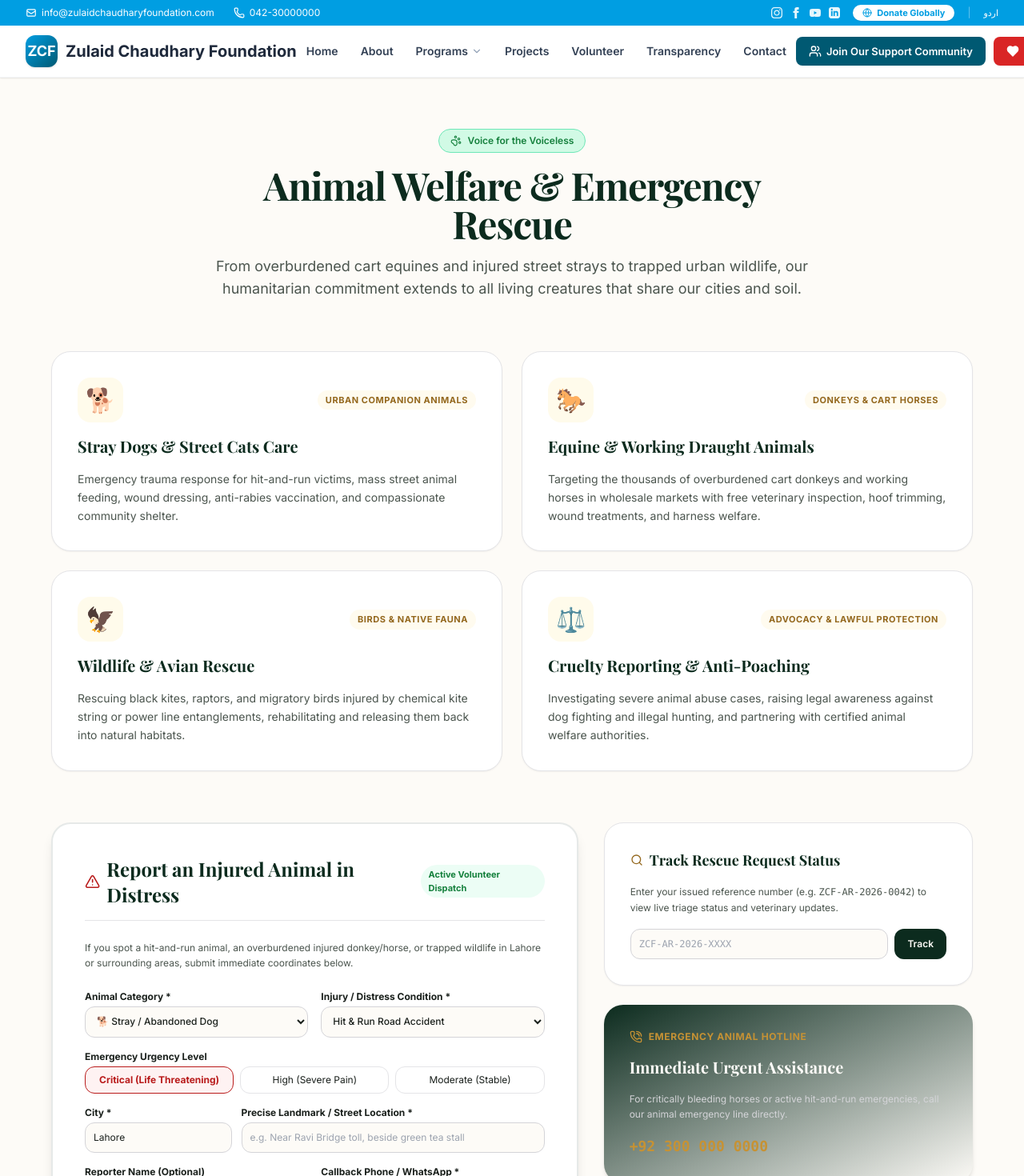
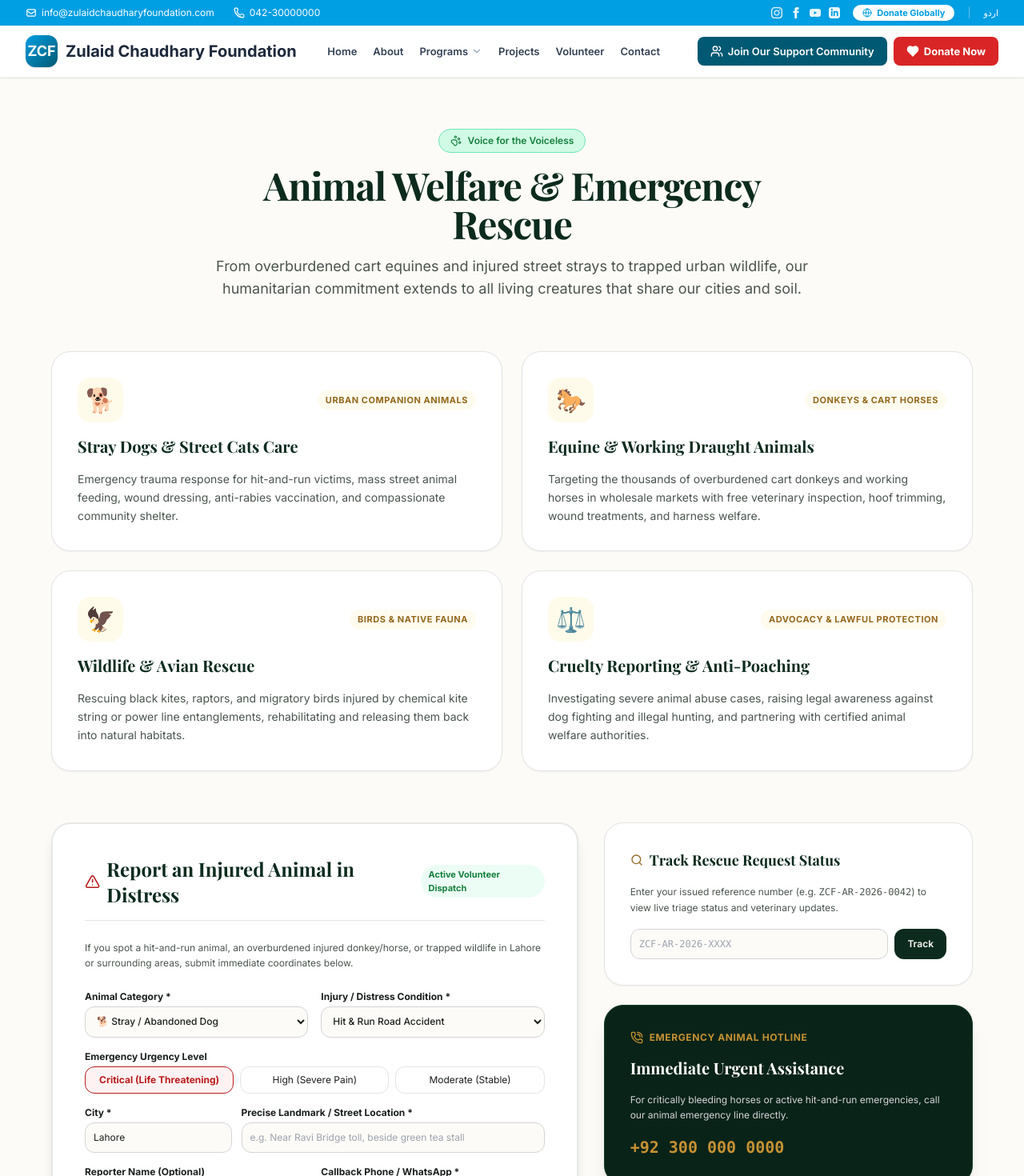
Before and after one commit to M-AmirLatif/zulaidchaudhary, a Next.js app: page /en/our-work/animal-welfare in a window 1280 px wide. Shown: the top 1470 px of the page at 80% size. Built offline with nearby package versions, Linux system fonts and the light colour scheme; a web font is replaced by a local one.

Commit message:
fix(ui): resolve header right-edge button cut off, remove instant relief matrix pill, fix textarea resize grip, add primary-950 and fix animal hotline card contrast

```diff
--- a/src/app/[locale]/our-work/animal-welfare/page.tsx
+++ b/src/app/[locale]/our-work/animal-welfare/page.tsx
@@ -428,22 +428,25 @@ export default function AnimalWelfarePage() {
             </div>
 
             {/* Helpline Box */}
-            <div className="bg-gradient-to-br from-primary-900 to-primary-950 text-surface-cream rounded-3xl p-6 sm:p-8 flex flex-col gap-4 shadow-md">
+            <div className="bg-[#0A2318] text-white border border-[#143D2B] rounded-3xl p-6 sm:p-8 flex flex-col gap-4 shadow-xl">
               <div className="flex items-center gap-2 text-accent-gold">
-                <PhoneCall className="w-4 h-4" />
+                <PhoneCall className="w-4 h-4 text-accent-gold" />
                 <span className="text-xs font-bold uppercase tracking-wider">
                   Emergency Animal Hotline
                 </span>
               </div>
-              <h4 className="font-serif font-bold text-xl">
+              <h4 className="font-serif font-bold text-xl text-white">
                 Immediate Urgent Assistance
               </h4>
               <p className="text-xs text-zinc-300 leading-relaxed font-sans">
                 For critically bleeding horses or active hit-and-run emergencies, call our animal emergency line directly.
               </p>
-              <div className="font-mono font-bold text-accent-gold text-lg">
+              <a
+                href="tel:+923000000000"
+                className="font-mono font-bold text-accent-gold hover:text-accent-gold-light text-xl transition-colors inline-block"
+              >
                 +92 300 000 0000
-              </div>
+              </a>
             </div>
           </div>
         </div>
--- a/src/app/globals.css
+++ b/src/app/globals.css
@@ -37,6 +37,10 @@
     line-height: 1.8;
   }
 
+  textarea {
+    resize: none;
+  }
+
   /* Accessibility visible focus states */
   a:focus-visible,
   button:focus-visible,
--- a/src/components/layout/Header.tsx
+++ b/src/components/layout/Header.tsx
@@ -119,10 +119,10 @@ export function Header() {
           </Link>
 
           {/* Desktop Navigation Links */}
-          <div className="hidden lg:flex items-center gap-5 xl:gap-7 text-[13px] xl:text-sm font-semibold text-slate-700">
+          <div className="hidden lg:flex items-center gap-3 xl:gap-5 2xl:gap-6 text-xs xl:text-[13px] font-semibold text-slate-700 shrink min-w-0">
             <Link
               href="/"
-              className={`hover:text-[#009ee2] transition-colors ${
+              className={`hover:text-[#009ee2] transition-colors whitespace-nowrap ${
                 pathname === "/" ? "text-[#009ee2]" : ""
               }`}
             >
@@ -131,7 +131,7 @@ export function Header() {
 
             <Link
               href="/about"
-              className={`hover:text-[#009ee2] transition-colors ${
+              className={`hover:text-[#009ee2] transition-colors whitespace-nowrap ${
                 pathname.includes("/about") ? "text-[#009ee2]" : ""
               }`}
             >
@@ -139,10 +139,10 @@ export function Header() {
             </Link>
 
             {/* Programs Dropdown */}
-            <div className="relative group">
+            <div className="relative group shrink-0">
               <Link
                 href="/our-work"
-                className="hover:text-[#009ee2] transition-colors inline-flex items-center gap-1 py-1"
+                className="hover:text-[#009ee2] transition-colors inline-flex items-center gap-1 py-1 whitespace-nowrap"
               >
                 <span>Programs</span>
                 <ChevronDown className="w-3.5 h-3.5 text-slate-400 group-hover:text-[#009ee2] transition-transform group-hover:rotate-180" />
@@ -165,48 +165,49 @@ export function Header() {
 
             <Link
               href="/projects"
-              className="hover:text-[#009ee2] transition-colors"
+              className="hover:text-[#009ee2] transition-colors whitespace-nowrap"
             >
               Projects
             </Link>
 
             <Link
               href="/get-involved"
-              className="hover:text-[#009ee2] transition-colors"
+              className="hover:text-[#009ee2] transition-colors whitespace-nowrap"
             >
               Volunteer
             </Link>
 
             <Link
               href="/transparency"
-              className="hover:text-[#009ee2] transition-colors"
+              className="hover:text-[#009ee2] transition-colors whitespace-nowrap hidden 2xl:inline-block"
             >
               Transparency
             </Link>
 
             <Link
               href="/contact"
-              className="hover:text-[#009ee2] transition-colors"
+              className="hover:text-[#009ee2] transition-colors whitespace-nowrap"
             >
               Contact
             </Link>
           </div>
 
           {/* Right Action CTAs: Join Our Support Community + Donate Now */}
-          <div className="hidden sm:flex items-center gap-2.5 shrink-0">
+          <div className="hidden sm:flex items-center gap-2 shrink-0 ms-2">
             <Link
               href="/get-involved"
-              className="bg-[#005972] hover:bg-[#00475b] text-white px-3.5 sm:px-4 py-2 sm:py-2.5 rounded-lg text-xs sm:text-[13px] font-semibold flex items-center gap-1.5 transition-all shadow-sm"
+              className="bg-[#005972] hover:bg-[#00475b] text-white px-3 xl:px-4 py-2 sm:py-2.5 rounded-lg text-xs xl:text-[13px] font-semibold flex items-center gap-1.5 transition-all shadow-sm whitespace-nowrap shrink-0"
             >
-              <Users className="w-4 h-4" />
-              <span>Join Our Support Community</span>
+              <Users className="w-3.5 h-3.5 xl:w-4 xl:h-4 shrink-0" />
+              <span className="hidden xl:inline">Join Our Support Community</span>
+              <span className="xl:hidden">Join Community</span>
             </Link>
 
             <Link
               href="/donate"
-              className="bg-[#d92525] hover:bg-[#c81e1e] text-white px-3.5 sm:px-4 py-2 sm:py-2.5 rounded-lg text-xs sm:text-[13px] font-semibold flex items-center gap-1.5 transition-all shadow-sm"
+              className="bg-[#d92525] hover:bg-[#c81e1e] text-white px-3.5 xl:px-4 py-2 sm:py-2.5 rounded-lg text-xs xl:text-[13px] font-bold flex items-center gap-1.5 transition-all shadow-sm whitespace-nowrap shrink-0"
             >
-              <Heart className="w-4 h-4 fill-white" />
+              <Heart className="w-3.5 h-3.5 xl:w-4 xl:h-4 fill-white shrink-0" />
               <span>Donate Now</span>
             </Link>
           </div>
--- a/src/components/sections/Hero.tsx
+++ b/src/components/sections/Hero.tsx
@@ -263,17 +263,14 @@ export function Hero() {
           <div className="flex flex-col lg:flex-row items-start lg:items-center justify-between gap-4 pb-4 border-b border-[#c2e4cc]">
 
             {/* Title */}
-            <div className="flex items-center gap-3">
+            <div className="flex items-center shrink-0">
               <span className="font-serif font-extrabold text-2xl sm:text-3xl text-[#16a34a] tracking-tight">
                 Donate
-              </span>
-              <span className="text-xs font-semibold px-2.5 py-1 rounded-full bg-emerald-100 text-[#15803d]">
-                Instant Relief Matrix
               </span>
             </div>
 
             {/* 4 Form Selectors */}
-            <div className="grid grid-cols-2 sm:grid-cols-4 gap-2.5 w-full lg:w-auto">
+            <div className="grid grid-cols-2 lg:grid-cols-4 gap-3 w-full lg:w-auto lg:flex-1 lg:justify-end">
 
               {/* Frequency */}
               <div>
--- a/tailwind.config.ts
+++ b/tailwind.config.ts
@@ -10,6 +10,7 @@ const config: Config = {
     extend: {
       colors: {
         primary: {
+          950: "#061A12",
           900: "#0C2B1E",
           800: "#143D2B",
           700: "#1C523B",
```
